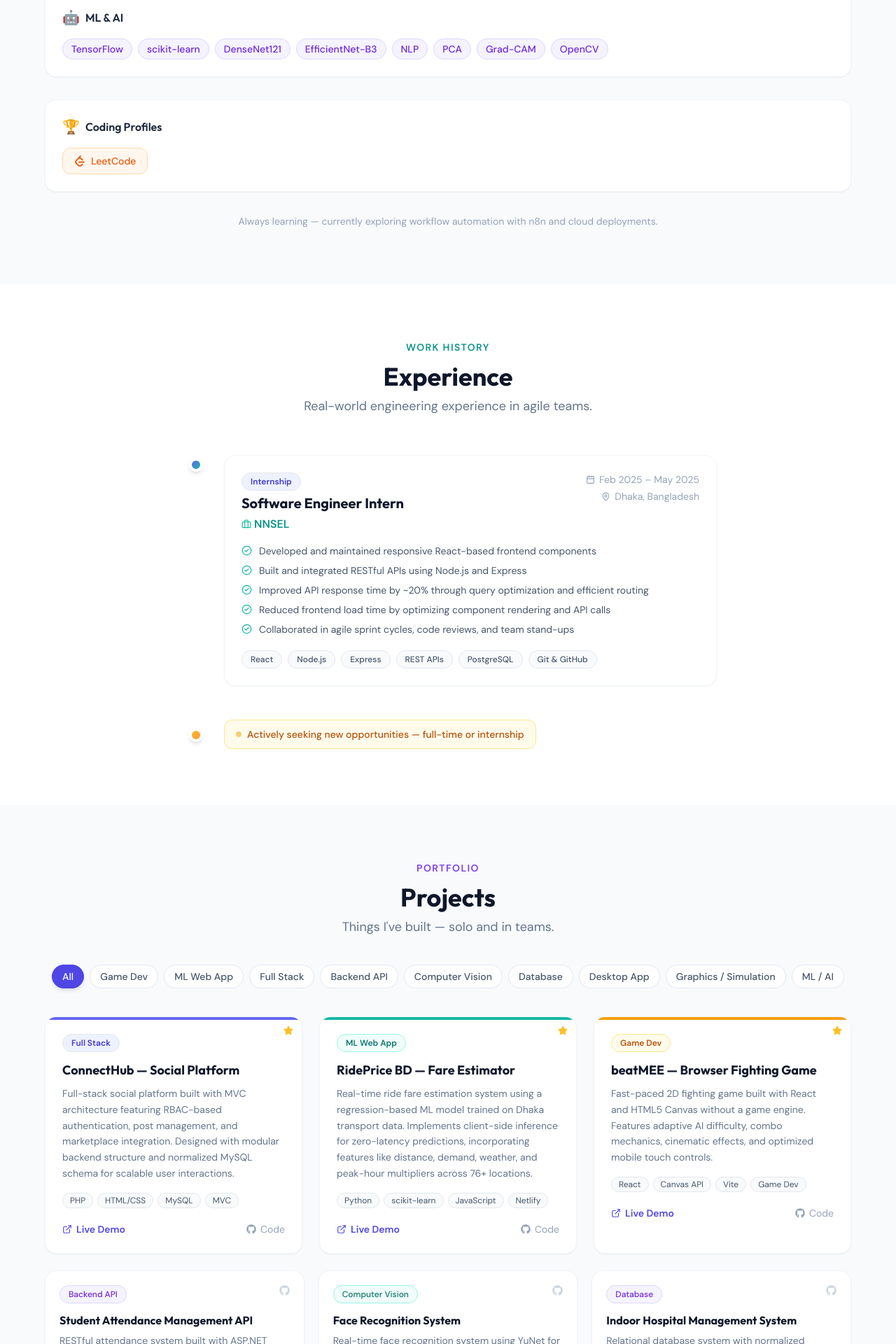
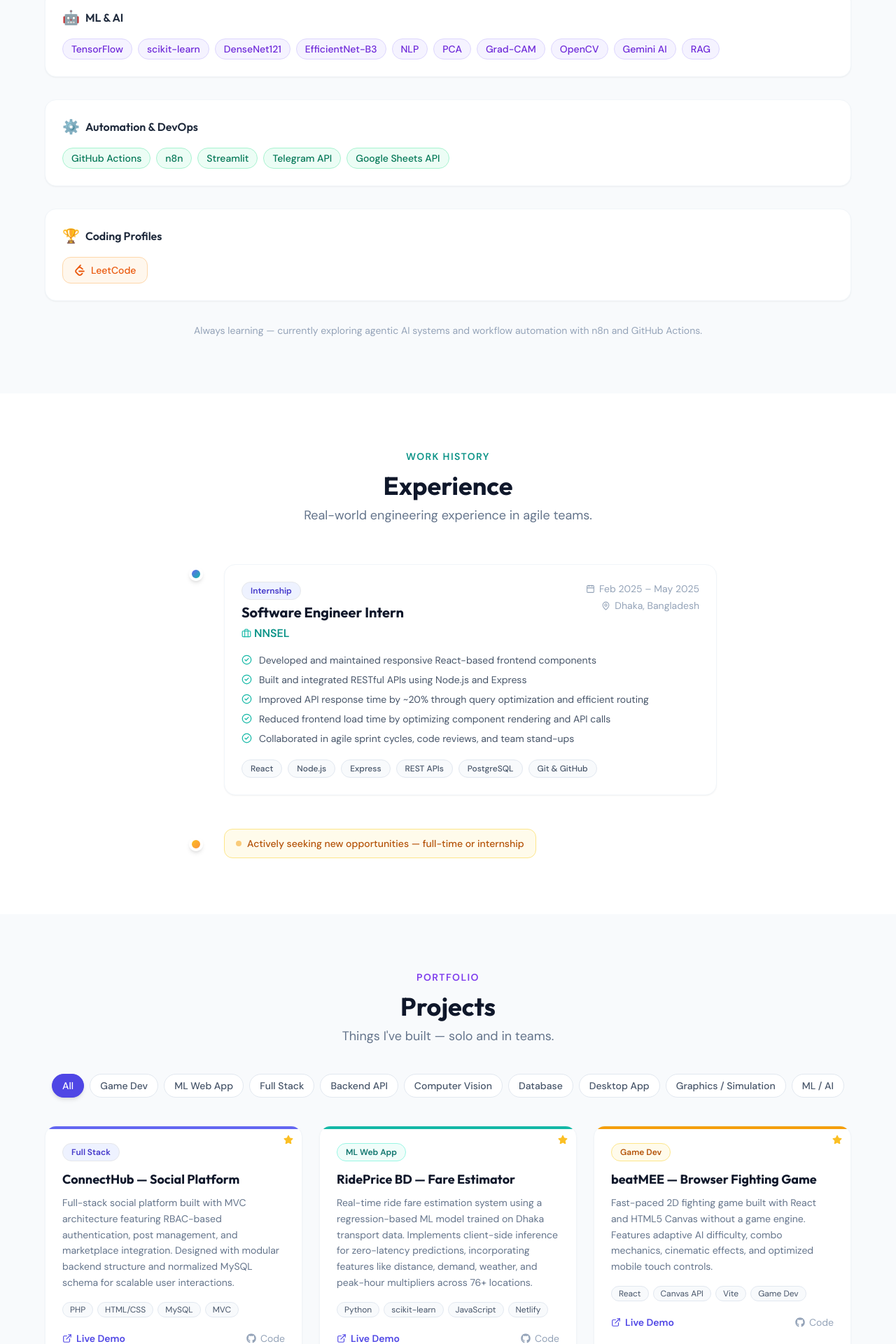
Before and after one commit to TakbirZaman/My-Portfolio, a React (Vite) app: page / in a window 1280 px wide. Shown: the part 2512-4432 px from the top of the page at 70% size. Built offline with nearby package versions, Linux system fonts and the light colour scheme.

Commit message:
3 project added

```diff
--- a/src/components/Skills.jsx
+++ b/src/components/Skills.jsx
@@ -9,6 +9,7 @@ const categoryColors = {
   "Web & Frameworks": "bg-teal-50 text-teal-700 border-teal-200 hover:bg-teal-100",
   "Databases & Tools": "bg-amber-50 text-amber-700 border-amber-200 hover:bg-amber-100",
   "ML & AI": "bg-violet-50 text-violet-700 border-violet-200 hover:bg-violet-100",
+  "Automation & DevOps": "bg-emerald-50 text-emerald-700 border-emerald-200 hover:bg-emerald-100",
 };
 
 const categoryIcons = {
@@ -16,6 +17,7 @@ const categoryIcons = {
   "Web & Frameworks": "🌐",
   "Databases & Tools": "🛢️",
   "ML & AI": "🤖",
+  "Automation & DevOps": "⚙️",
 };
 
 export default function Skills() {
@@ -131,7 +133,7 @@ export default function Skills() {
           transition={{ delay: 0.6 }}
           className="text-center text-slate-400 text-sm mt-8"
         >
-          Always learning — currently exploring workflow automation with n8n and cloud deployments.
+          Always learning — currently exploring agentic AI systems and workflow automation with n8n and GitHub Actions.
         </motion.p>
       </div>
     </section>
--- a/src/data/portfolioData.js
+++ b/src/data/portfolioData.js
@@ -1,4 +1,3 @@
-
 import heroImg from "../assets/takbir2.jpg";
 import aboutImg from "../assets/takbir1.jpg";
 import galleryImg from "../assets/takbir.jpg";
@@ -15,7 +14,7 @@ export const personalInfo = {
   website: "https://takbirzaman.github.io",
   github: "https://github.com/TakbirZaman",
   linkedin: "https://linkedin.com/in/takbirzaman",
-resumeUrl: "/TAKBIRZAMANBHUIYAN_Resume.pdf",
+  resumeUrl: "/TAKBIRZAMANBHUIYAN_Resume.pdf",
   photos: {
     hero: heroImg,
     about: aboutImg,
@@ -25,7 +24,7 @@ resumeUrl: "/TAKBIRZAMANBHUIYAN_Resume.pdf",
 
 export const stats = [
   { label: "CGPA", value: "3.75", suffix: "/4.0" },
-  { label: "Projects Built", value: "9", suffix: "+" },
+  { label: "Projects Built", value: "12", suffix: "+" },
   { label: "Dean's Awards", value: "2", suffix: "×" },
   { label: "Research Projects", value: "4", suffix: "" },
 ];
@@ -64,7 +63,7 @@ export const education = [
       "Science Group",
       "Achieved maximum GPA",
     ],
-  }
+  },
 ];
 
 export const experience = [
@@ -86,7 +85,6 @@ export const experience = [
 ];
 
 export const skills = {
-
   "Web & Frameworks": [
     { name: "ASP.NET Core", level: 88 },
     { name: "React", level: 78 },
@@ -96,14 +94,14 @@ export const skills = {
     { name: "FastAPI", level: 78 },
     { name: "HTML/CSS", level: 90 },
   ],
-
- "ML & AI": [
+  "ML & AI": [
     { name: "scikit-learn", level: 80 },
     { name: "TensorFlow / Keras", level: 78 },
     { name: "NLP (TF-IDF/DBSCAN)", level: 78 },
     { name: "LSTM / Autoencoder", level: 75 },
     { name: "CNN (DenseNet121)", level: 72 },
     { name: "OpenCV / YuNet", level: 70 },
+    { name: "Gemini AI / RAG", level: 75 },
   ],
   Languages: [
     { name: "C#", level: 90 },
@@ -111,9 +109,7 @@ export const skills = {
     { name: "JavaScript", level: 78 },
     { name: "SQL", level: 85 },
     { name: "C++", level: 75 },
-
   ],
-
   "Databases & DevOps": [
     { name: "SQL Server", level: 88 },
     { name: "MySQL", level: 82 },
@@ -121,15 +117,16 @@ export const skills = {
     { name: "Git & GitHub", level: 88 },
     { name: "Postman", level: 82 },
     { name: "Docker", level: 68 },
+    { name: "GitHub Actions", level: 75 },
   ],
-
 };
 
 export const skillTags = {
   Languages: ["C#", "Python", "JavaScript", "SQL", "C++", "PHP", "Java"],
   "Web & Frameworks": ["ASP.NET Core", "EF Core", "React", "Node.js", "Express.js", "Tailwind CSS", "FastAPI", "HTML/CSS"],
   "Databases & Tools": ["SQL Server", "MySQL", "Oracle DB", "Git", "GitHub", "Postman", "Docker"],
-  "ML & AI": ["TensorFlow", "scikit-learn", "DenseNet121", "EfficientNet-B3", "NLP", "PCA", "Grad-CAM", "OpenCV"],
+  "ML & AI": ["TensorFlow", "scikit-learn", "DenseNet121", "EfficientNet-B3", "NLP", "PCA", "Grad-CAM", "OpenCV", "Gemini AI", "RAG"],
+  "Automation & DevOps": ["GitHub Actions", "n8n", "Streamlit", "Telegram API", "Google Sheets API"],
 };
 
 export const projects = [
@@ -142,6 +139,56 @@ export const projects = [
     live: "https://takbir.gt.tc/ConnectHub/index.php?page=login&i=1",
     github: "https://github.com/TakbirZaman/ConnectHub",
     featured: true,
+  },
+  {
+    title: "RidePrice BD — Fare Estimator",
+    description: "Real-time ride fare estimation system using a regression-based ML model trained on Dhaka transport data. Implements client-side inference for zero-latency predictions, incorporating features like distance, demand, weather, and peak-hour multipliers across 76+ locations.",
+    tech: ["Python", "scikit-learn", "JavaScript", "Netlify"],
+    category: "ML Web App",
+    color: "teal",
+    live: "https://ridepricebd.netlify.app",
+    github: "https://github.com/TakbirZaman/RidePriceBD",
+    featured: true,
+  },
+  {
+    title: "beatMEE — Browser Fighting Game",
+    description: "Fast-paced 2D fighting game built with React and HTML5 Canvas without a game engine. Features adaptive AI difficulty, combo mechanics, cinematic effects, and optimized mobile touch controls.",
+    tech: ["React", "Canvas API", "Vite", "Game Dev"],
+    category: "Game Dev",
+    color: "amber",
+    featured: true,
+    live: "https://TakbirZaman.github.io/beatMEE/",
+    github: "https://github.com/TakbirZaman/beatMEE",
+  },
+  {
+    title: "RAG Chatbot — Document Q&A",
+    description: "Retrieval-Augmented Generation chatbot that answers questions from uploaded PDFs. Implements TF-IDF cosine similarity search in pure Python for chunk retrieval, powered by Gemini LLM for accurate, context-grounded answers.",
+    tech: ["Python", "Streamlit", "Gemini AI", "RAG"],
+    category: "ML / AI",
+    color: "indigo",
+    live: "https://takbirzaman-rag-chatbot.streamlit.app",
+    github: "https://github.com/TakbirZaman/rag-chatbot",
+    featured: false,
+  },
+  {
+    title: "Email Agent — AI Task Automation",
+    description: "Autonomous multi-step AI agent that reads emails, analyzes content using Gemini, and auto-generates prioritized task lists. Runs on a daily schedule via GitHub Actions with zero manual effort.",
+    tech: ["Python", "Gemini AI", "GitHub Actions", "Automation"],
+    category: "ML / AI",
+    color: "teal",
+    live: "https://github.com/TakbirZaman/email-agent/actions",
+    github: "https://github.com/TakbirZaman/email-agent",
+    featured: false,
+  },
+  {
+    title: "Job Alert & Tracker Automation",
+    description: "End-to-end automation that fetches remote job listings daily, scores them with a custom JavaScript algorithm for junior-friendliness and tech stack match, sends instant Telegram alerts for top matches, and logs everything to Google Sheets.",
+    tech: ["n8n", "JavaScript", "Telegram API", "Google Sheets"],
+    category: "ML / AI",
+    color: "amber",
+    live: "#",
+    github: "https://github.com/TakbirZaman",
+    featured: false,
   },
   {
     title: "Student Attendance Management API",
@@ -162,26 +209,6 @@ export const projects = [
     live: "#",
     github: "https://github.com/TakbirZaman",
     featured: false,
-  },
-  {
-    title: "RidePrice BD — Fare Estimator",
-    description: "Real-time ride fare estimation system using a regression-based ML model trained on Dhaka transport data. Implements client-side inference for zero-latency predictions, incorporating features like distance, demand, weather, and peak-hour multipliers across 76+ locations.",
-    tech: ["Python", "scikit-learn", "JavaScript", "Netlify"],
-    category: "ML Web App",
-    color: "teal",
-    live: "https://ridepricebd.netlify.app",
-    github: "https://github.com/TakbirZaman/RidePriceBD",
-    featured: true,
-  },
-  {
-    title: "beatMEE — Browser Fighting Game",
-    description: "Fast-paced 2D fighting game built with React and HTML5 Canvas without a game engine. Features adaptive AI difficulty, combo mechanics, cinematic effects, and optimized mobile touch controls.",
-    tech: ["React", "Canvas API", "Vite", "Game Dev"],
-    category: "Game Dev",
-    color: "amber",
-    featured: true,
-    live: "https://TakbirZaman.github.io/beatMEE/",
-    github: "https://github.com/TakbirZaman/beatMEE",
   },
   {
     title: "Indoor Hospital Management System",
@@ -261,6 +288,6 @@ export const research = [
 ];
 
 export const achievements = [
-  "Dean’s Award (2×)",
+  "Dean's Award (2×)",
   "Cisco IT Essentials Certification",
 ];
```
Also changed, not shown: 1 other file (tests, documents, lock files or other folders).
